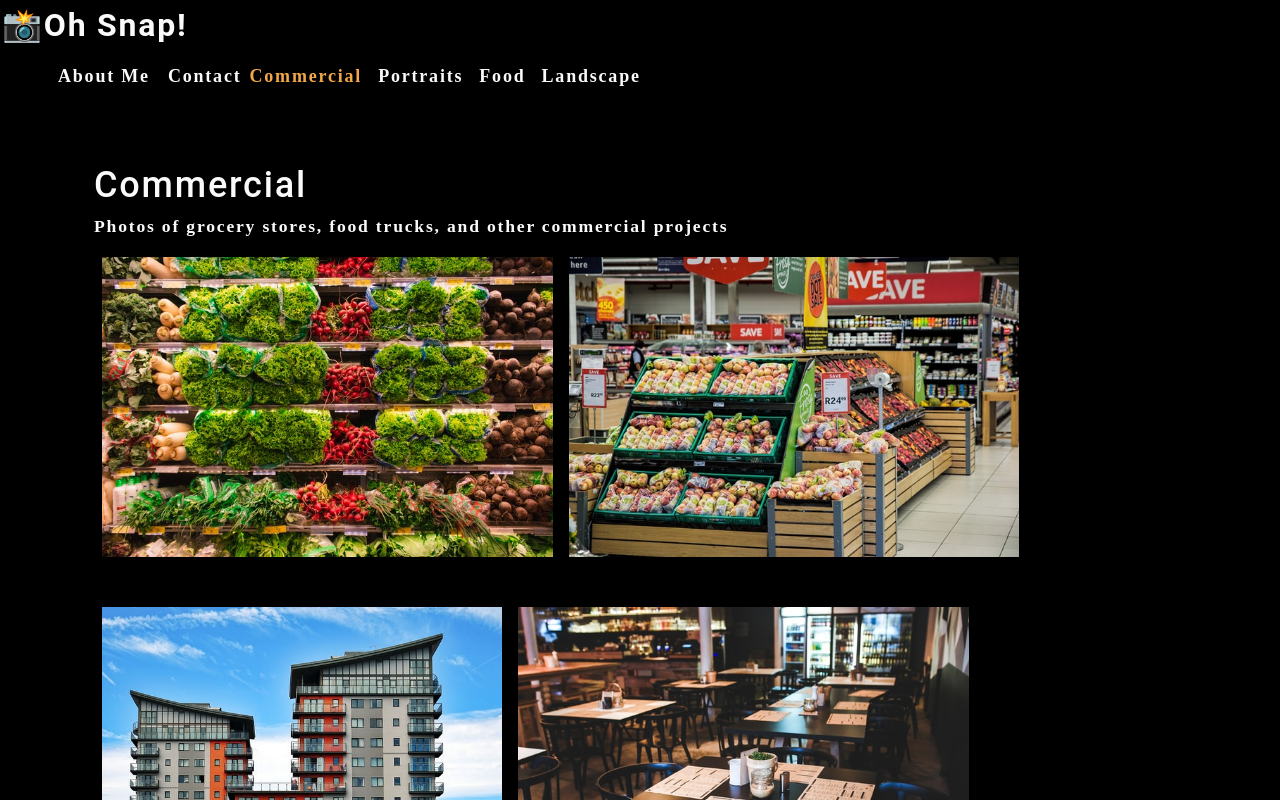
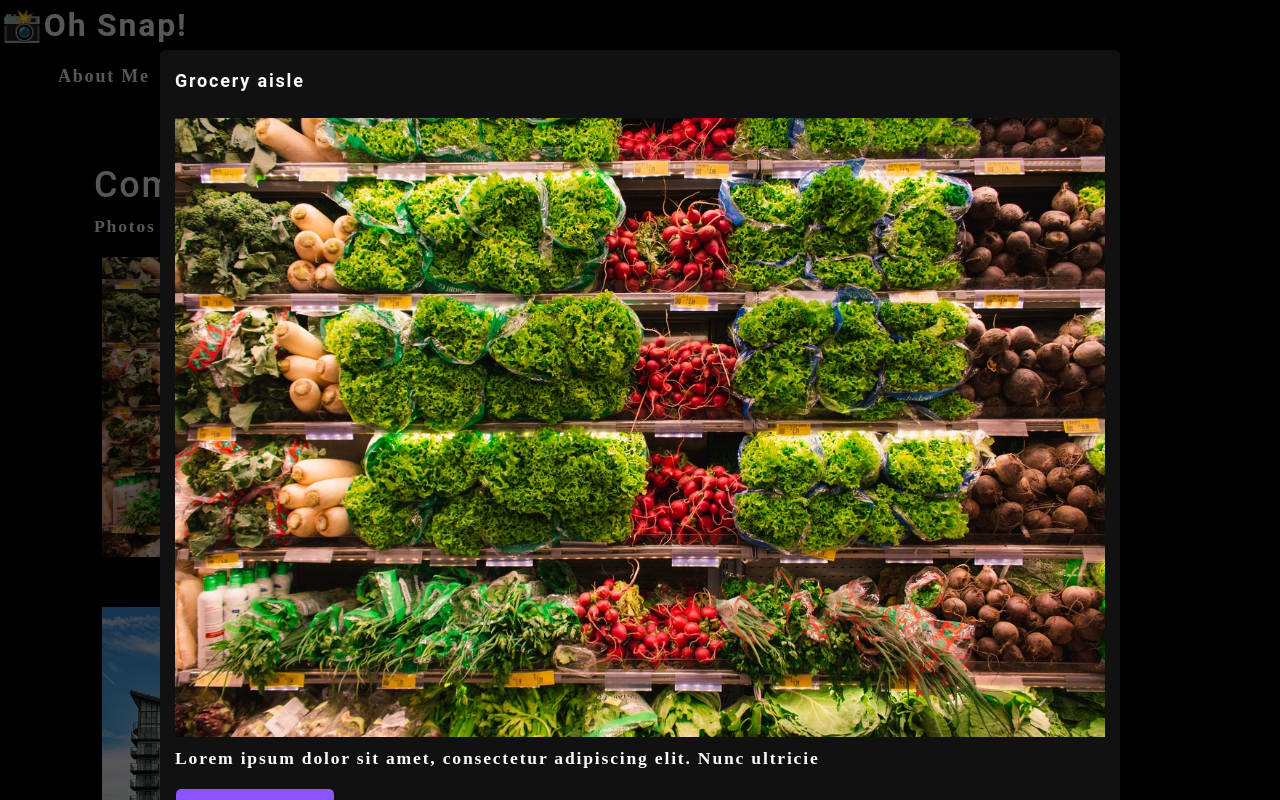
Before and after one commit to aholston/photo-port, a React (Create React App) app: page / in a window 1280 px wide. Both pictures are taken after a click on the picture 327 px from the left and 406 px from the top of the page. Shown: the top 800 px of the page. Built offline with nearby package versions, Linux system fonts and the light colour scheme.

Commit message:
Modal showing

```diff
--- /dev/null
+++ b/src/components/Modal/index.js
@@ -0,0 +1,22 @@
+import React from 'react';
+
+function Modal({ currentPhoto }) {
+    const {name, category, description, index} = currentPhoto;
+
+    return (
+        <div className="modalBackdrop">
+        <div className="modalContainer">
+          <h3 className="modalTitle">{name}</h3>
+          <img alt="current category" src={require(`../../assets/large/${category}/${index}.jpg`)}/>
+          <p>
+            {description}
+          </p>
+          <button type="button">
+            Close this modal
+          </button>
+        </div>
+      </div>
+    );
+  }
+
+  export default Modal;
--- a/src/components/PhotoList/index.js
+++ b/src/components/PhotoList/index.js
@@ -1,4 +1,5 @@
 import React, { useState } from 'react';
+import Modal from '../Modal';
 
 import photo from '../../assets/small/commercial/0.jpg';
 
@@ -102,10 +103,19 @@
     },
   ]);
 
+  const toggleModal = (image, i) => {
+    setCurrentPhoto({...image, index: i});
+    setIsModalOpen(true);
+  }
+
   const currentPhotos = photos.filter((photo) => photo.category === category);
+
+  const [currentPhoto, setCurrentPhoto] = useState();
+  const [isModalOpen, setIsModalOpen] = useState(false);
 
   return (
     <div>
+      {isModalOpen && <Modal currentPhoto={currentPhoto} />}
       <div className="flex-row">
         {currentPhotos.map((image, i) => (
           <img
@@ -113,10 +123,10 @@
             alt={image.name}
             className="img-thumbnail mx-1"
             key={image.name}
+            onClick={() => toggleModal(image, i)}
           />
         ))}
       </div>
-
       );
     </div>
   )
```
Lines whose indentation alone changed are shown as unchanged.
